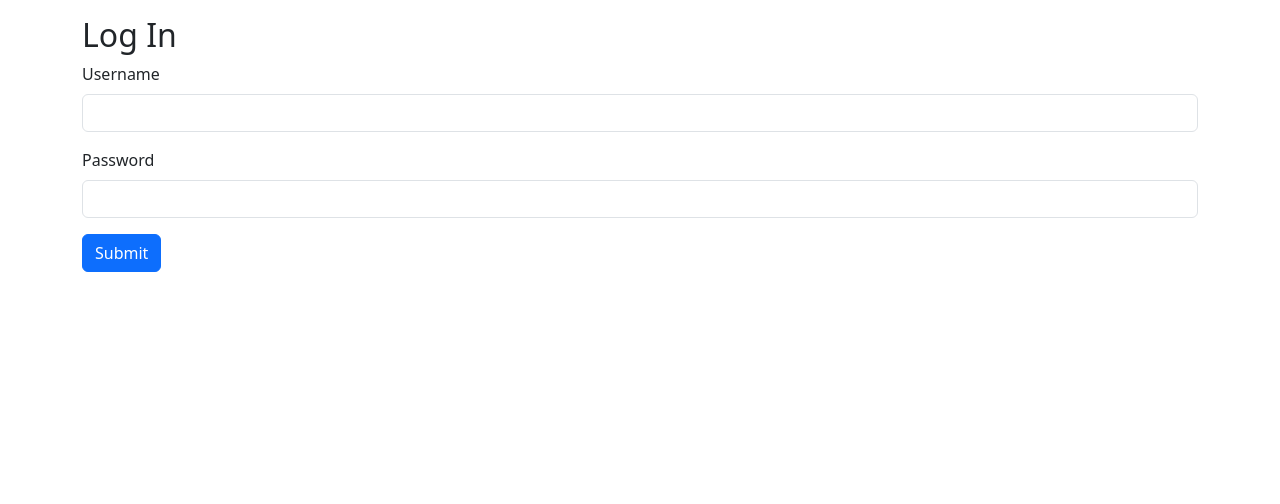
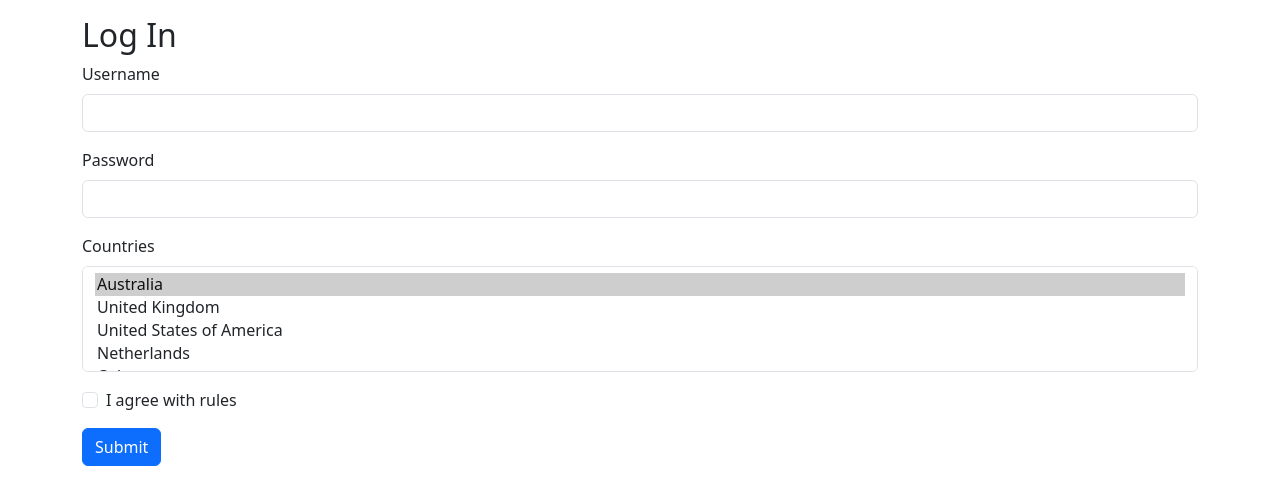
Before and after one commit to FCTL3314/VueJsLearning, a Vue app: page / in a window 1280 px wide. Shown: the top 504 px of the page. Built offline with nearby package versions, Linux system fonts and the light colour scheme; the HTML template or start-up script is replaced by a standard one.

Commit message:
lesson 6: Sign Up form validation

```diff
--- a/src/components/SignUp.vue
+++ b/src/components/SignUp.vue
@@ -1,33 +1,64 @@
 <script setup>
-import {reactive} from 'vue';
-import {required, helpers} from '@vuelidate/validators';
+import {reactive, ref} from 'vue';
+import {required, maxLength, minLength, sameAs, helpers} from '@vuelidate/validators';
 import useVuelidate from "@vuelidate/core";
 
-const formData = reactive({
-  username: '',
-  password: '',
-})
+let isRegistered = ref(false);
+
+const countries = [
+  {
+    'label': 'Australia',
+    'value': 'au',
+  },
+  {
+    'label': 'United Kingdom',
+    'value': 'uk',
+  },
+  {
+    'label': 'United States of America',
+    'value': 'usa',
+  },
+  {
+    'label': 'Netherlands',
+    'value': 'ne',
+  },
+  {
+    'label': 'Cuba',
+    'value': 'cu'
+  },
+]
 
 const mustBeCool = helpers.withMessage(
     'This field must contain cool.',
     (value) => value.includes('cool'),
 )
 
+const formData = reactive({
+  username: '',
+  password: '',
+  selectedCountries: ['au'],
+  agreeWithRules: false,
+})
+
 
 const rules = {
   username: {
     mustBeCool,
+    minLength: minLength(4),
   },
-  password: {required},
+  password: {
+    required,
+    minLength: minLength(6),
+  },
+  selectedCountries: {maxLength: maxLength(3)},
+  agreeWithRules: {sameAs: helpers.withMessage('You must agree with rules.', sameAs(true))},
 };
 
 const v$ = useVuelidate(rules, formData)
 
 const submitForm = async () => {
   if (await v$.value.$validate()) {
-    alert('Form successfully submitted!')
-  } else {
-    alert('Form is invalid.')
+    isRegistered.value = true;
   }
 }
 </script>
@@ -35,7 +66,7 @@ const submitForm = async () => {
 <template>
   <div class="container py-3">
     <h2>Log In</h2>
-    <form @submit.prevent.stop="submitForm">
+    <form v-if="!isRegistered" @submit.prevent.stop="submitForm">
       <div class="mb-3">
         <label class="form-label" for="username">Username</label>
         <input
@@ -45,7 +76,7 @@ const submitForm = async () => {
             class="form-control"
             :class="v$.username.$error ? 'is-invalid' : ''"
         >
-        <p class="invalid-feedback" v-for="error in v$.username.$errors" :key="error.$uid">
+        <p class="invalid-feedback my-1" v-for="error in v$.username.$errors" :key="error.$uid">
           {{ error.$message }}
         </p>
       </div>
@@ -58,12 +89,53 @@ const submitForm = async () => {
             class="form-control"
             :class="v$.password.$error ? 'is-invalid' : ''"
         >
-        <p class="invalid-feedback" v-for="error in v$.password.$errors" :key="error.$uid">
+        <p class="invalid-feedback my-1" v-for="error in v$.password.$errors" :key="error.$uid">
           {{ error.$message }}
         </p>
       </div>
+      <div class="mb-3">
+        <label class="form-label" for="countries">Countries</label>
+        <select
+            id="countries"
+            multiple
+            v-model="v$.selectedCountries.$model"
+            class="form-control"
+            :class="v$.selectedCountries.$error ? 'is-invalid' : ''"
+        >
+          <option
+              v-for="(country, index) in countries"
+              :key="index"
+              :value="country.value"
+          >
+            {{ country.label }}
+          </option>
+        </select>
+        <p class="invalid-feedback my-1" v-for="error in v$.selectedCountries.$errors" :key="error.$uid">
+          {{ error.$message }}
+        </p>
+      </div>
+
+
+      <div class="form-check mb-3">
+        <input
+            id="flexCheckDefault"
+            v-model="v$.agreeWithRules.$model"
+            type="checkbox"
+            class="form-check-input"
+            :class="v$.agreeWithRules.$error ? 'is-invalid' : ''"
+        >
+        <label class="form-check-label" for="flexCheckDefault">
+          I agree with rules
+        </label>
+        <p class="invalid-feedback my-1" v-for="error in v$.agreeWithRules.$errors" :key="error.$uid">
+          {{ error.$message }}
+        </p>
+      </div>
+
+
       <button class="btn btn-primary">Submit</button>
     </form>
+    <h2 v-else>You're successfully registered!</h2>
   </div>
 </template>
 
```
